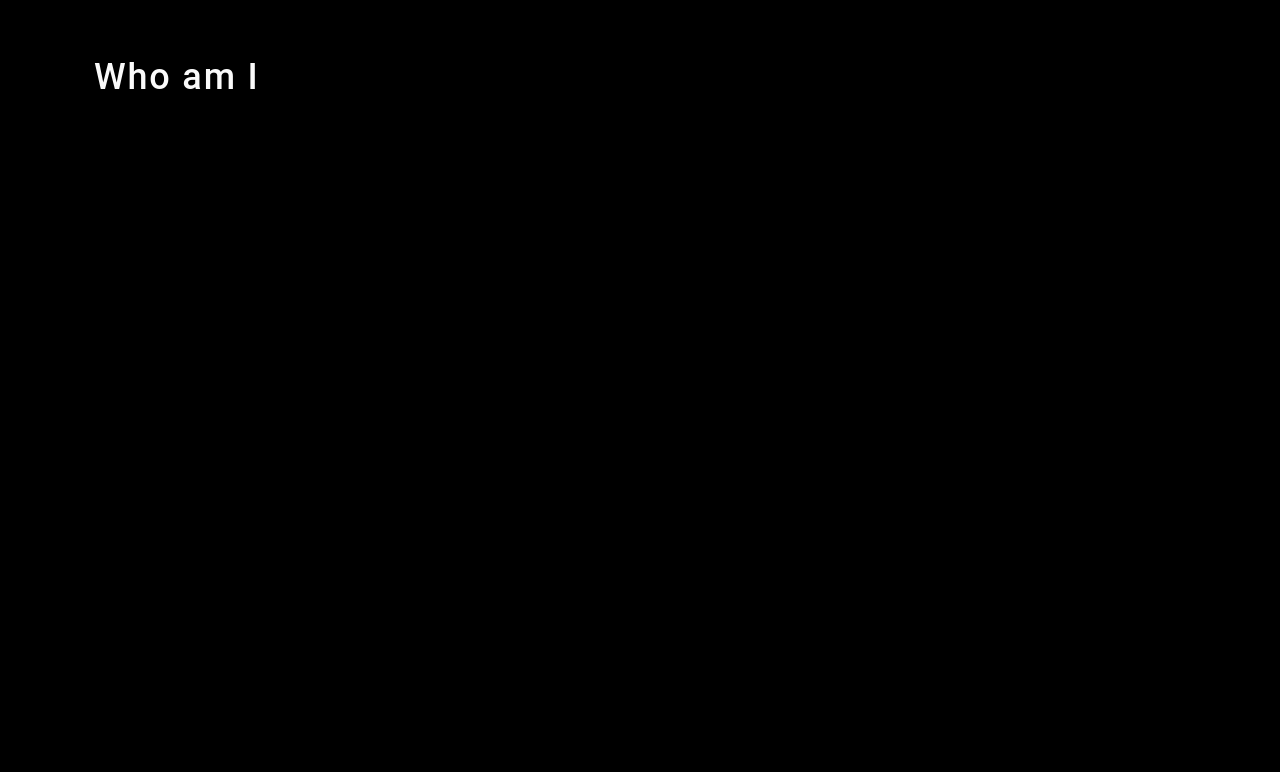
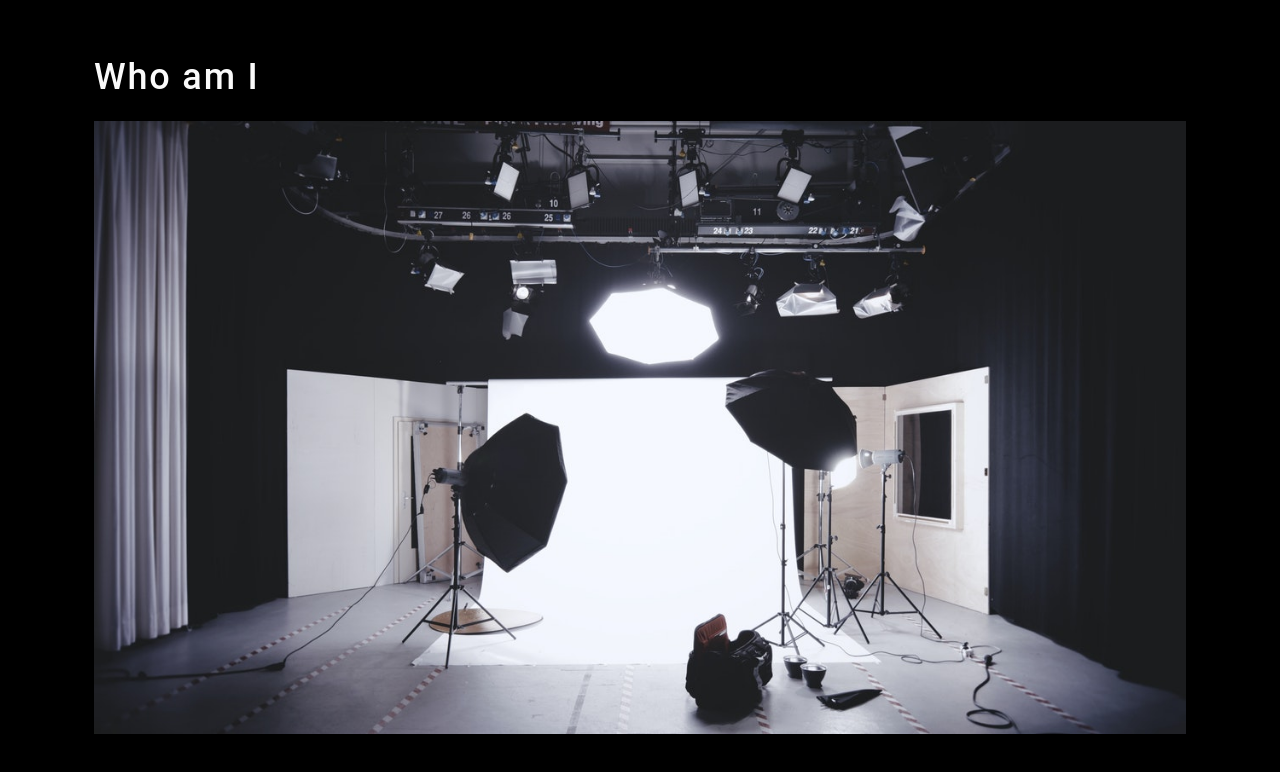
Before and after one commit to teatyped/photo-port, a React (Create React App) app: page / in a window 1280 px wide. Shown: the top 772 px of the page. Built offline with nearby package versions, Linux system fonts and the light colour scheme.

Commit message:
added img to aout component

```diff
--- a/src/components/About/index.js
+++ b/src/components/About/index.js
@@ -1,9 +1,11 @@
 import React from "react";
+import coverImage from "../../assets/cover/cover-image.jpg";
 
 function About() {
     return(
         <section>
             <h1 id="about">Who am I</h1>
+            <img src={coverImage} className="my-2" style={{ width:"100%"}} alt="cover" />
         </section>
     );
 }
```
